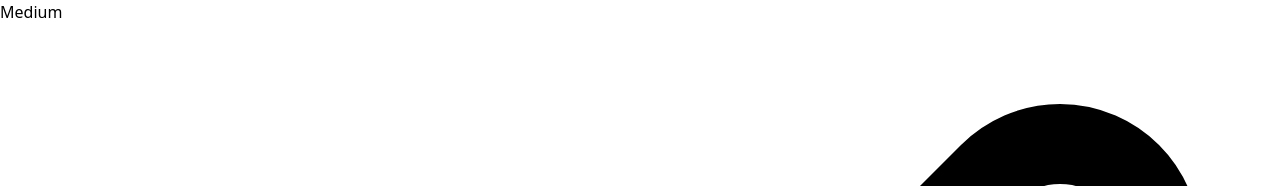
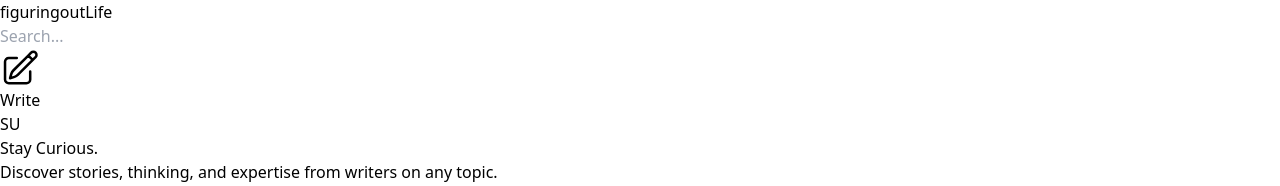
Before and after one commit to Official-Krish/BlogiAIn, a React (Vite) app in the folder frontend/: page / in a window 1280 px wide. Shown: the top 186 px of the page. Built offline with nearby package versions, Linux system fonts and the light colour scheme; sample sign-in values are in the browser's storage.

Commit message:
changed appbar

```diff
--- a/frontend/package.json
+++ b/frontend/package.json
@@ -12,6 +12,7 @@
   "dependencies": {
     "@krishanand/medium-common": "^1.0.0",
     "axios": "^1.6.8",
+    "lodash.debounce": "^4.0.8",
     "react": "^18.2.0",
     "react-dom": "^18.2.0",
     "react-quill": "^2.0.0",
@@ -19,6 +20,7 @@
     "react-toastify": "^10.0.5"
   },
   "devDependencies": {
+    "@types/lodash.debounce": "^4.0.9",
     "@types/react": "^18.2.66",
     "@types/react-dom": "^18.2.22",
     "@typescript-eslint/eslint-plugin": "^7.2.0",
--- a/frontend/src/components/Appbar.tsx
+++ b/frontend/src/components/Appbar.tsx
@@ -1,91 +1,69 @@
-import { useState } from "react";
-import { Avatar } from "./BlogCard";
-import { Link, useNavigate } from "react-router-dom";
-import WriteIcon from "./icons/WriteIcon";
-
+import { Link, useNavigate } from 'react-router-dom';
+import WriteIcon from './icons/WriteIcon';
+import ProfileBox from './ProfileBox';
+import Search from './Search';
 
 interface AppbarProps {
   skipAuthCheck?: boolean;
   pageActions?: JSX.Element;
   hideWriteAction?: boolean;
 }
-export const Appbar = ({ skipAuthCheck = false }: AppbarProps) => {
+
+export const Appbar = ({ skipAuthCheck = false, pageActions, hideWriteAction = false }: AppbarProps) => {
   const navigate = useNavigate();
-  const isUserLoggedIn = localStorage.getItem("token");
+  const isUserLoggedIn = localStorage.getItem('token');
+
   if (!isUserLoggedIn && skipAuthCheck == false) {
-    navigate("/signin");
+    navigate('/signin');
   }
   return (
     <div className="border-b border-slate-100 flex justify-between items-center p-4 md:px-16">
-      <Link to="/" className="text-xl font-bold">
-        Medium
+      <div className="flex justify-center items-center gap-4">
+        <Link to="/" className="text-xl font-light">
+        <span className="text-gray-700">figuring</span><span className="text-black">out</span><span className="text-green-700">Life</span>
         </Link>
+        <Search />
+      </div>
+
+      <div className="flex items-center gap-1">
+
+
         {isUserLoggedIn ? (
-        <div className="flex gap-4 md:gap-8">
+          <>
+            {hideWriteAction === false && (
               <Link to="/publish">
-            <div
-            typeof="text"
-              className="focus:outline-none hover:bg-gray-100 focus:ring-4 focus:ring-gray-100 font-medium flex items-center gap-2 rounded-lg text-sm px-5 me-2 mb-2 mx-12 py-5"
+                <button
+                  type="button"
+                  className="focus:outline-none hover:bg-gray-100 rounded-3xl focus:ring-4 focus:ring-gray-100 font-medium flex items-center gap-2 text-sm px-5 py-2.5"
                 >
                   <WriteIcon /> Write
-            </div>
+                </button>
               </Link>
+            )}
+            {pageActions}
+            <div className="ml-4">
               <ProfileBox />
             </div>
+          </>
         ) : (
+          <div className="ml-4">
+            <Link
+              to="/signup"
+              className="focus:outline-none text-white bg-gray-700 hover:bg-gray-800 focus:ring-4 focus:ring-gray-300 font-medium rounded-3xl text-sm px-5 py-2.5"
+            >
+              Sign Up
+            </Link>
             <Link
               to="/signin"
-          className="focus:outline-none text-white bg-gray-700 hover:bg-gray-800 focus:ring-4 focus:ring-gray-300 font-medium rounded-lg text-sm px-5 py-2.5 me-2 mb-2 mx-12"
+              className="ml-4 focus:outline-none text-gray-700 border border-gray-700 hover:bg-gray-800 hover:text-gray-50 focus:ring-4 focus:ring-gray-300 font-medium rounded-3xl text-sm px-5 py-2.5"
             >
               Sign In
             </Link>
+          </div>
         )}
+      </div>
     </div>
   );
 };
 
-function ProfileBox() {
-  const navigate = useNavigate();
-  const [show, setShow] = useState(false);
-  const nameAvatar = localStorage.getItem("emailForSignIn")
-
-  const logout = () => {
-    localStorage.removeItem("token");
-    navigate("/");
-  };
-  const goToBookmarks = () => {
-    navigate("/bookmarks");
-  };
-
-  const goToProfile = () => {
-    const userLocalStorage = localStorage.getItem("user");
-    if (userLocalStorage) {
-      const userInfo = JSON.parse(userLocalStorage);
-      navigate(`/${userInfo.id}`);
-    }
-  // navigate("/profile")
-  };
-
-
-  return (
-    <div className="relative cursor-pointer mt-2.5">
-      <Avatar name={nameAvatar} onClick={() => setShow(!show)} />
-      {show && (
-        <div className="absolute -bottom-24 -left-16 shadow-lg p-4 bg-gray-50 border border-gray-100 z-50 w-[160px]">
-          <div className="flex flex-col gap-3 px-4 py-2">
-            <div onClick={goToProfile}>Profile</div>
-            <div onClick={goToBookmarks}>Bookmarks</div>
-            <div onClick={logout}>Logout</div>
-          </div>
-          <div className="flex flex-col gap-3 px-4 py-2">
-            <div onClick={()=>{
-                        window.open("https://github.com/Official-Krish", '_blank', 'noopener,noreferrer');
-                    }}>Developer</div>
-          </div>
-        </div>
-      )}
-    </div>
-  );
-}
-
 export default Appbar;
--- /dev/null
+++ b/frontend/src/components/Avatar.tsx
@@ -0,0 +1,47 @@
+type AvatarProps = {
+    name: string;
+    size?: 'small' | 'medium' | 'large';
+    imageSrc?: any;
+    onClick?: React.MouseEventHandler<HTMLDivElement>;
+  };
+
+  export const Avatar = ({ name, onClick, size = 'medium', imageSrc }: AvatarProps) => {
+    const getDimensions = () => {
+      switch (size) {
+        case 'small':
+          return {
+            containerSize: 'w-5 h-5',
+          };
+        case 'medium':
+          return {
+            containerSize: 'w-10 h-10',
+          };
+        case 'large':
+          return {
+            containerSize: 'w-20 h-20',
+            textSize: 'text-xl',
+          };
+      }
+    };
+
+    const { containerSize, textSize } = getDimensions();
+    return (
+      <div
+        onClick={onClick}
+        className={`cursor-pointer border-2 border-green-700 relative inline-flex items-center justify-center overflow-hidden bg-gray-800 hover:bg-gray-300 rounded-full ${containerSize}`}
+      >
+        {imageSrc ? (
+          <img src={imageSrc} />
+        ) : (
+          <>
+            <span className={`font-medium ${textSize} text-gray-200 `}>
+            {name?.split(' ')?.[0]?.[0] ?? ''}
+            {name?.split(' ')?.[1]?.[0] ?? ''}
+          </span>
+          </>
+        )}
+      </div>
+    );
+  };
+
+  export default Avatar;
--- /dev/null
+++ b/frontend/src/components/ProfileBox.tsx
@@ -0,0 +1,61 @@
+import { useState, useRef } from 'react';
+import { useNavigate } from 'react-router-dom';
+import useClickAway from '../hooks/useClickAway';
+import Avatar from './Avatar';
+
+const ProfileBox = () => {
+  const ref = useRef<HTMLDivElement>(null);
+
+  const userJSON = localStorage.getItem('user') || '{}';
+  const user = JSON.parse(userJSON);
+
+  const navigate = useNavigate();
+  const [show, setShow] = useState(false);
+
+  const logout = () => {
+    localStorage.removeItem('token');
+    navigate('/');
+  };
+
+  const goToBookmarks = () => {
+    navigate('/bookmarks');
+  };
+
+  const goToProfile = () => {
+    if (user && user.id) {
+      navigate(`/profile/${user.id}`);
+    }
+  };
+
+  const handleClickAway = () => {
+    setShow(false);
+  };
+
+  useClickAway(ref, handleClickAway);
+
+  return (
+    <div className="relative cursor-pointer">
+      <Avatar name={user.name} onClick={() => setShow(!show)} imageSrc={user?.profilePic} />
+      {show && (
+        <div
+          ref={ref}
+          className="absolute -bottom-32 -left-28 shadow-lg bg-gray-50 border rounded-md border-gray-100 z-50 w-[160px]"
+        >
+          <div className="flex flex-col">
+            <div className="px-4 py-2 hover:bg-gray-300" onClick={goToProfile}>
+              Profile
+            </div>
+            <div className="px-4 py-2 hover:bg-gray-300" onClick={goToBookmarks}>
+              Bookmarks
+            </div>
+            <div className="px-4 py-2 hover:bg-gray-300" onClick={logout}>
+              Logout
+            </div>
+          </div>
+        </div>
+      )}
+    </div>
+  );
+};
+
+export default ProfileBox;
--- /dev/null
+++ b/frontend/src/components/Search.tsx
@@ -0,0 +1,105 @@
+import React, { useState, useEffect, useCallback } from 'react';
+import { Link } from 'react-router-dom';
+import axios from 'axios';
+import debounce from 'lodash.debounce';
+import { backend_url } from '../config';
+
+interface SearchResult {
+  posts: { title: string; id: string }[];
+  users: { id: string; name: string }[];
+  tags: { id: string; tagName: string }[];
+}
+
+const Search: React.FC = () => {
+  const [query, setQuery] = useState<string>('');
+  const [results, setResults] = useState<SearchResult>({ posts: [], users: [], tags: [] });
+  const [loading, setLoading] = useState<boolean>(false);
+
+  const handleSearch = async (keyword: string) => {
+    if (keyword.trim().length === 0) {
+      setResults({ posts: [], users: [], tags: [] });
+      setLoading(false);
+      return;
+    }
+
+    try {
+      setLoading(true);
+      const response = await axios.get(`${backend_url}/api/v1/blog/search?keyword=${keyword}`);
+      setResults(response.data);
+    } catch (error) {
+      console.error('Error fetching search results', error);
+      setResults({ posts: [], users: [], tags: [] });
+    } finally {
+      setLoading(false);
+    }
+  };
+
+  const debouncedSearch = useCallback(debounce(handleSearch, 200), []);
+
+  useEffect(() => {
+    debouncedSearch(query);
+    return () => {
+      debouncedSearch.cancel();
+    };
+  }, [query, debouncedSearch]);
+
+  return (
+    <div className="hidden md:block relative md:w-[400px]">
+      <input
+        type="text"
+        className="p-2 px-6 border rounded-full focus:outline-none focus:ring-black focus:ring-1 w-full"
+        placeholder="Search..."
+        value={query}
+        onChange={(e) => setQuery(e.target.value)}
+      />
+      {query && (
+        <>
+          <div className="absolute top-9 left-0 right-0 bg-white border border-gray-100 shadow-lg rounded mt-1 z-10 md:w-[600px]">
+            <div className="p-2">
+              <h3 className="text-lg font-semibold py-2 pb-1">Posts</h3>
+              {results.posts.length > 0 ? (
+                results.posts.map((post) => (
+                  <Link key={post.id} to={`/blog/${post.id}`} className="block p-1 cursor-pointer hover:bg-gray-50">
+                    <div>{post.title}</div>
+                  </Link>
+                ))
+              ) : (
+                <div className="p-1">{loading ? 'Loading...' : 'No posts found'} </div>
+              )}
+            </div>
+            <div className="p-2">
+              <h3 className="text-lg font-semibold">Users</h3>
+              {results.users.length > 0 ? (
+                results.users.map((user) => (
+                  <Link key={user.id} to={`/profile/${user.id}`} className="block p-1 cursor-pointer hover:bg-gray-50">
+                    <div>{user.name}</div>
+                  </Link>
+                ))
+              ) : (
+                <div className="p-1">{loading ? 'Loading...' : 'No users found'} </div>
+              )}
+            </div>
+            <div className="p-2">
+              <h3 className="text-lg font-semibold">Tags</h3>
+              {results.tags.length > 0 ? (
+                results.tags.map((tag) => (
+                  <div key={tag.id} className="p-1 cursor-pointer">
+                    {tag.tagName}
+                  </div>
+                ))
+              ) : (
+                <div className="p-1">{loading ? 'Loading...' : 'No tags found'} </div>
+              )}
+            </div>
+          </div>
+          <div
+            className="overlay h-screen w-screen fixed top-0 left-0 bg-black bg-opacity-10"
+            onClick={() => setQuery('')}
+          ></div>
+        </>
+      )}
+    </div>
+  );
+};
+
+export default Search;
--- /dev/null
+++ b/frontend/src/hooks/useClickAway.ts
@@ -0,0 +1,22 @@
+import { useEffect, useCallback } from 'react';
+
+const useClickAway = <T extends HTMLElement>(ref: React.RefObject<T>, onClickAway: () => void): void => {
+  const handleClickOutside = useCallback(
+    (event: MouseEvent) => {
+      if (ref.current && !ref.current.contains(event.target as Node)) {
+        onClickAway();
+      }
+    },
+    [ref, onClickAway]
+  );
+
+  useEffect(() => {
+    document.addEventListener('mousedown', handleClickOutside);
+
+    return () => {
+      document.removeEventListener('mousedown', handleClickOutside);
+    };
+  }, [handleClickOutside]);
+};
+
+export default useClickAway;
```
Also changed, not shown: 1 other file (tests, documents, lock files or other folders). Lines whose indentation alone changed are shown as unchanged.
